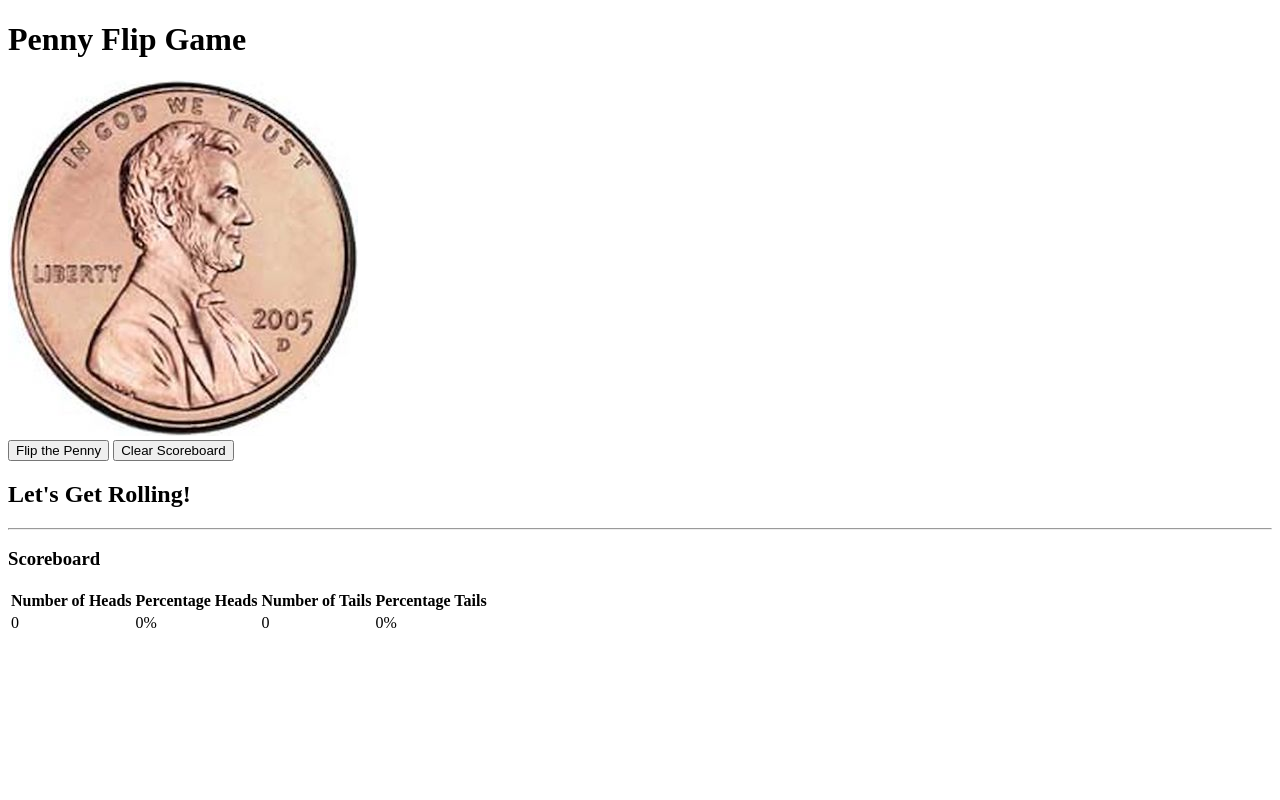
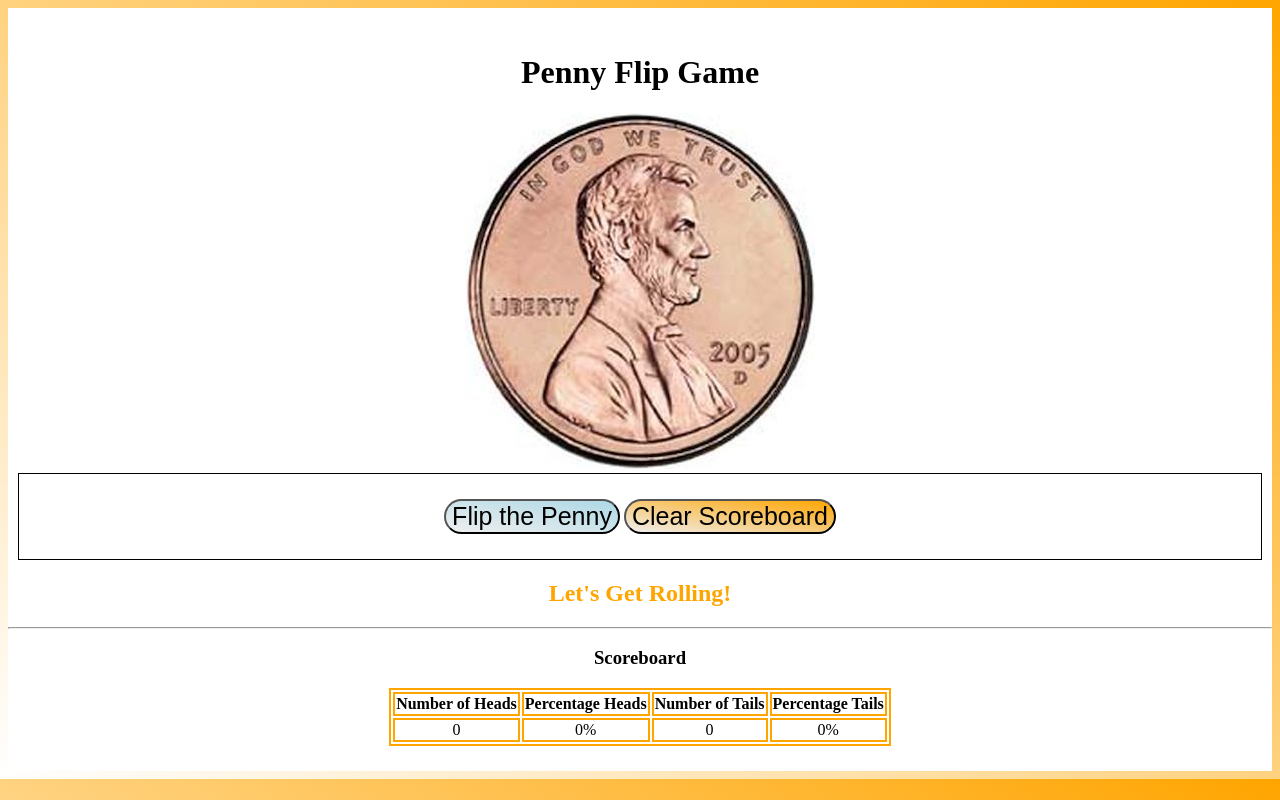
Before and after one commit to Colio12/Penny-Flip, a plain HTML site: page index.html in a window 1280 px wide. Drawn offline with Linux system fonts and the light colour scheme.

Commit message:
completed style.css

```diff
--- /dev/null
+++ b/assets/style.css
@@ -0,0 +1,49 @@
+*{
+    /* outline: 1px solid red; */
+}
+
+/* body background gradient and color are being styled */
+body {
+    background-image: linear-gradient(to top right, rgba(255,0,0,0), orange);
+}
+/*all contents in first div or body need to be centered */
+.container {
+    background: white;
+    text-align: center;
+    padding-top: 25px;
+    padding-bottom: 25px;
+}
+
+#centerTable {
+    margin-left: auto;
+    margin-right: auto;
+}
+
+table, th, td {
+    border: 2px solid orange;
+}
+/* second DIV, parent of buttons, contains a border */
+#buttons {
+    border: 1px solid black;
+    padding-top: 25px;
+    padding-bottom: 25px;
+    margin-left: 10px;
+    margin-right: 10px;
+}
+
+.result-header {
+    color: orange;
+}
+
+button {
+    border-radius: 25px;
+    font-size: 25px;
+}
+
+#flip-btn {
+    background-image: linear-gradient(to top right, rgba(255,0,0,0), lightblue)
+}
+
+#clear-btn {
+    background-image: linear-gradient(to top right, rgba(255,0,0,0), orange)
+}
--- a/index.html
+++ b/index.html
@@ -4,21 +4,22 @@
     <meta charset="UTF-8">
     <meta http-equiv="X-UA-Compatible" content="IE=edge">
     <meta name="viewport" content="width=device-width, initial-scale=1.0">
+    <link rel="stylesheet" href="./assets/style.css">
     <title>Penny Flip</title>
 </head>
 <body>
-    <div>
+    <div class="container">
         <h1>Penny Flip Game</h1>
         <img src="./assets/images/penny-heads.jpg" alt="penny image">
 
         <div id="buttons">
-            <button id="flip">Flip the Penny</button>
-            <button id="clear">Clear Scoreboard</button>
+            <button id="flip-btn">Flip the Penny</button>
+            <button id="clear-btn">Clear Scoreboard</button>
         </div>
-        <h2>Let's Get Rolling!</h2>
+        <h2 class="result-header">Let's Get Rolling!</h2>
         <hr>
         <h3>Scoreboard</h3>
-        <table>
+        <table id="centerTable">
            <tr>
             <th>Number of Heads</th>
             <th>Percentage Heads</th>
```
